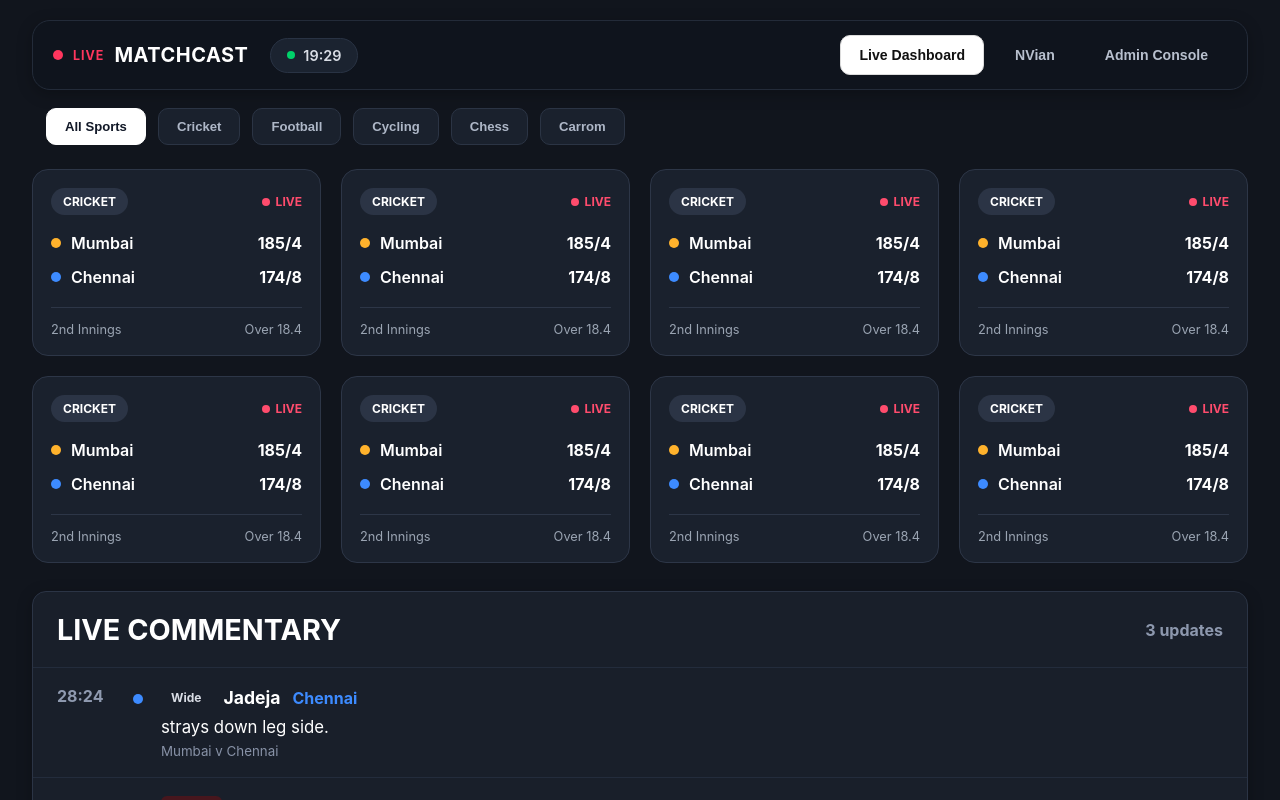
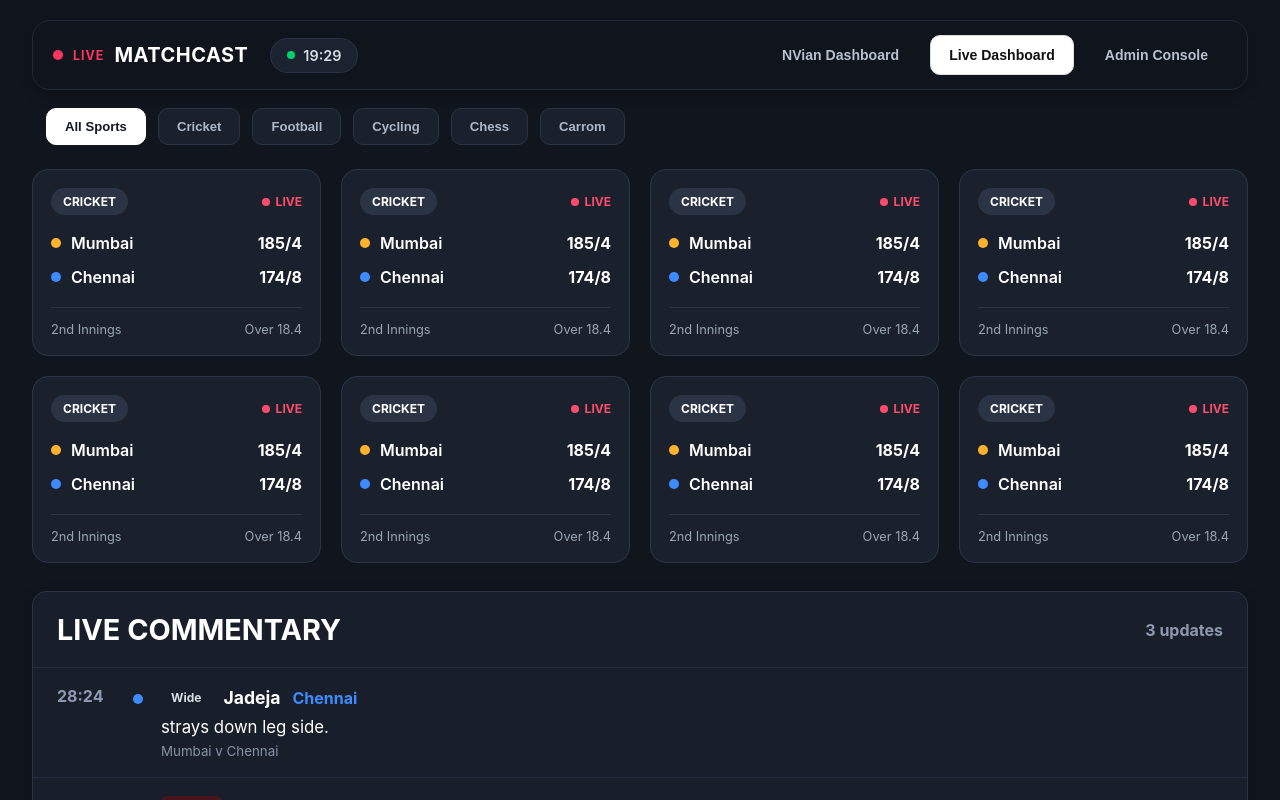
Before and after one commit to majeedhyderabadi/Cricbuzz, a React (Vite) app: page / in a window 1280 px wide. Shown: the top 800 px of the page. Built offline with nearby package versions, Linux system fonts and the light colour scheme.

Commit message:
Swap NVian and Live Dashboard button positions in header navigation

```diff
--- a/src/components/Header/Header.tsx
+++ b/src/components/Header/Header.tsx
@@ -40,21 +40,18 @@ function Header() {
             <nav className="header__nav">
 
                 <button
-                    className={`header__nav-btn ${
-                        location.pathname === "/" ? "active" : ""
-                    }`}
+                    className={`header__nav-btn ${location.pathname === "/nvian" ? "active" : ""
+                        }`}
+                    onClick={() => navigate("/nvian")}
+                >
+                    NVian Dashboard
+                </button>
+                <button
+                    className={`header__nav-btn ${location.pathname === "/" ? "active" : ""
+                        }`}
                     onClick={() => navigate("/")}
                 >
                     Live Dashboard
-                </button>
-
-                <button
-                    className={`header__nav-btn ${
-                        location.pathname === "/nvian" ? "active" : ""
-                    }`}
-                    onClick={() => navigate("/nvian")}
-                >
-                    NVian
                 </button>
 
                 <button className="header__nav-btn">
```
